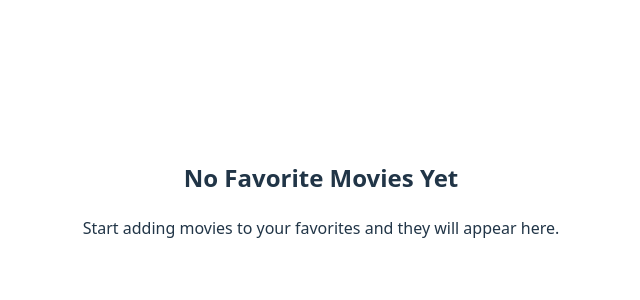
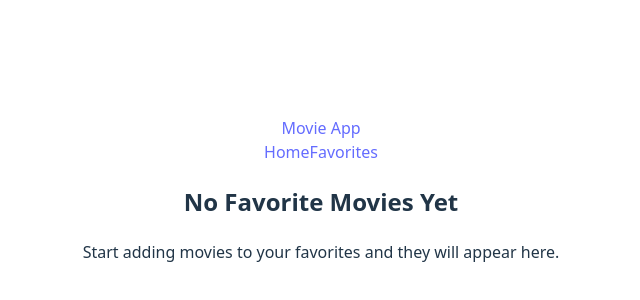
Before and after one commit to sacuervo/movies, a React (Vite) app in the folder movies/: page /favorites in a window 1280 px wide. Shown: the part 202-502 px from the top of the page, without its empty margins (319-959 px from the left). Built offline with nearby package versions, Linux system fonts and the light colour scheme.

Commit message:
Render navbar in App.jsx

```diff
--- a/movies/src/App.jsx
+++ b/movies/src/App.jsx
@@ -2,15 +2,19 @@ import './App.css';
 import { Favorite } from './pages/Favorites';
 import { Home } from './pages/Home';
 import { Routes, Route } from 'react-router-dom';
+import { NavBar } from './components/NavBar';
 
 function App() {
   return (
+    <div>
+      <NavBar />
       <main className="main-content">
         <Routes>
           <Route path="/" element={<Home />}></Route>
           <Route path="/favorites" element={<Favorite />}></Route>
         </Routes>
       </main>
+    </div>
   );
 }
 
```
Lines whose indentation alone changed are shown as unchanged.
